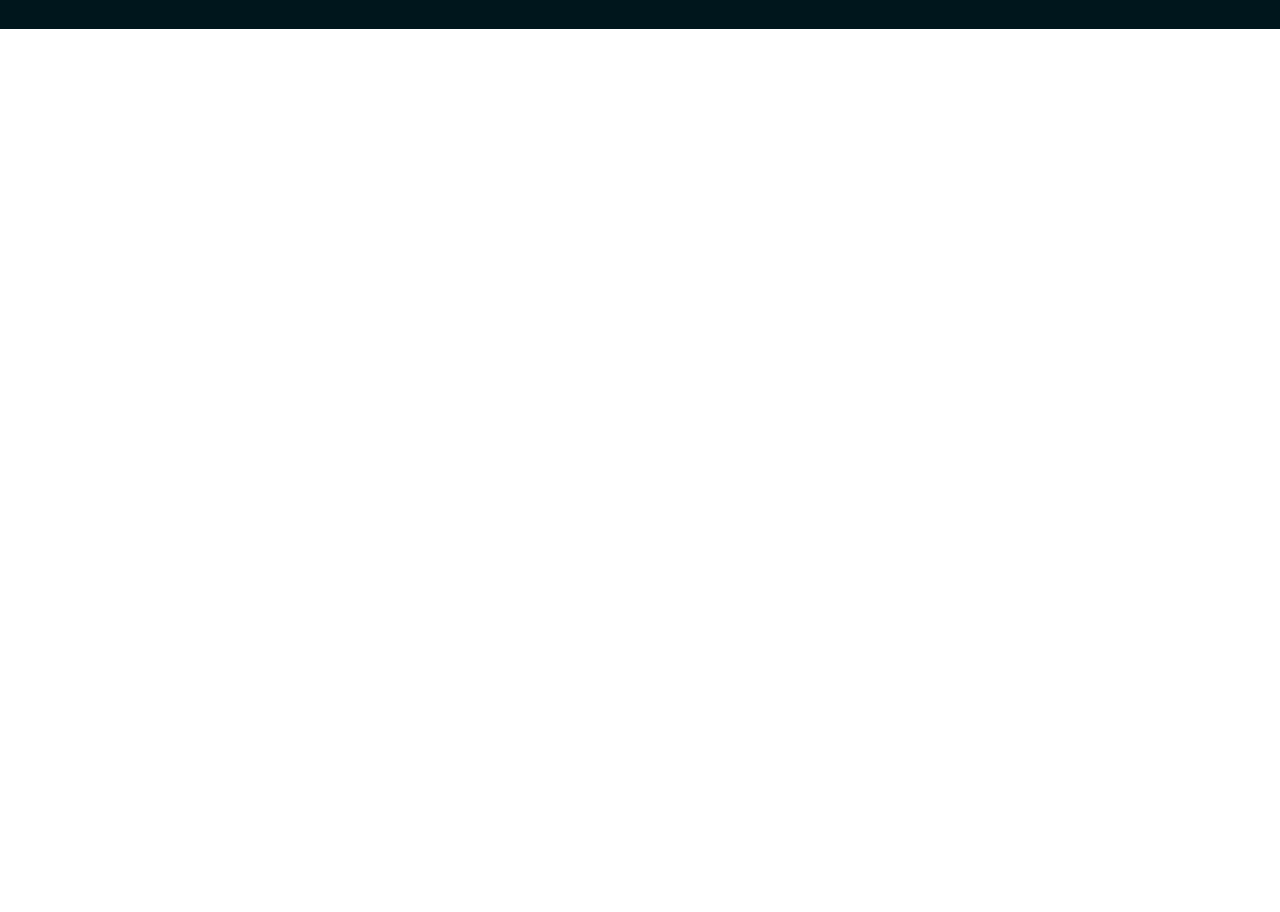
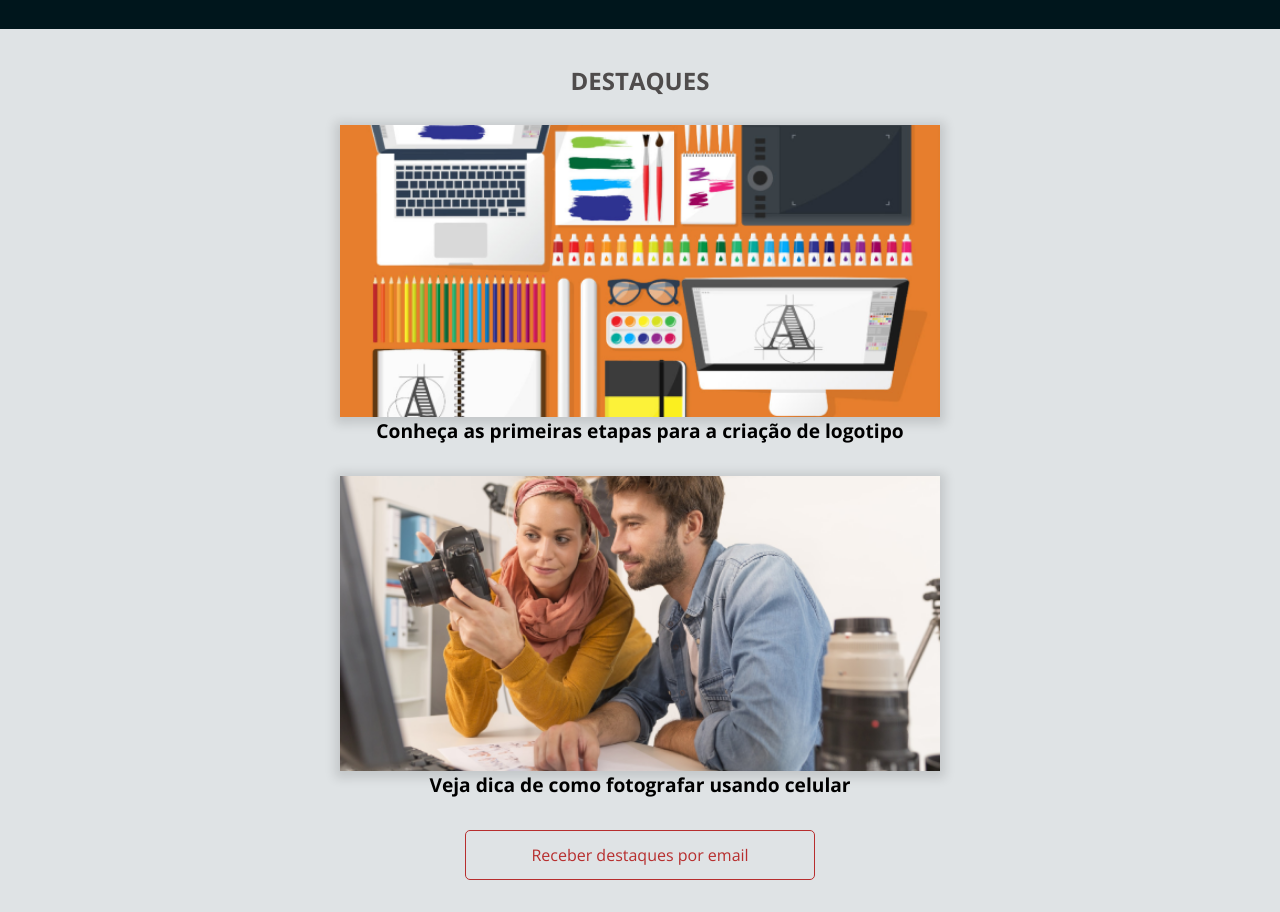
Before and after one commit to ElvisMelook/Pojeto-APP, a plain HTML site: page index.html in a window 1280 px wide. Shown: the part 380-1292 px from the top of the page. Before the commit the page ends 800 px from the top, so only its background shows below. Drawn offline with nearby package versions, Linux system fonts and the light colour scheme.

Commit message:
up apeperia destaques

```diff
--- a/css/base.css
+++ b/css/base.css
@@ -15,6 +15,7 @@
     --planos-cartao-start: #56CCF2;
     --planos-cartao-ultra: #B04CD9;
     --planos-cartao-mega: #E33B3B;
+    --montserrat:font-family:'Montserrat', sans-serif ;
 }
 
 body {
@@ -36,6 +37,6 @@ body {
     max-width: 350px;
     box-sizing: border-box;
     padding: 1rem 2rem;
-    border: 1px solid white;
+    border: 1px solid var(--branco);
     border-radius: 5px;
 }
--- a/css/cabecalho.css
+++ b/css/cabecalho.css
@@ -1,5 +1,5 @@
 .cabecalho {
-    color: #FFF;
+    color:var(--branco);
 
     width: 100%;
 
@@ -12,7 +12,7 @@
     padding-top: .75rem;
     padding-bottom: .75rem;
 
-    border-bottom: 1px solid #103D4A;
+    border-bottom: 1px solid var(--borda-cabecalho-mobile);
 
     position: absolute;
 }
--- a/css/chamada.css
+++ b/css/chamada.css
@@ -3,21 +3,20 @@
     flex-direction: column;
     align-items: center;
 
-    color: #FFF;
+    color: var(--branco);
     text-align: center;
 
-    background-color: #00161C;
+    background-color: var(--bg-chamada-mobile);
 
     padding-top: 12.25rem;
     padding-bottom: 2.5rem;
 }
 
 .chamada__titulo {
-    font-family: 'Montserrat', serif;
+    font-family: var(--montserrat);
     font-size: 2rem;
     font-weight: 700;
     text-transform: uppercase;
-
     margin-bottom: 1.5rem;
 }
 
--- /dev/null
+++ b/css/destaques.css
@@ -0,0 +1,37 @@
+.destaques{
+    background-color:var(--azul-claro) ;
+    padding-top: 2.5rem;
+    padding-bottom: 2.0rem;
+}
+.destaques__titulo{
+    color: var(--cinza-escuro);
+    font-weight: 700;
+    font-size: 1.5rem;
+    font-family: var(--montserrat);
+    text-transform: uppercase;
+    text-align: center;
+    margin-bottom: 2rem;
+}
+
+.destaques__painel{
+    display: flex;
+    flex-direction: column;
+    align-items: center;
+    margin-bottom: 2rem;
+
+}
+.destaques__painel-imagem{
+    width: 100vw;
+    max-width: 600px;
+    box-shadow: 0 2px 10px 5px #00000020;
+}
+.destaques__painel-texto{
+    font-weight: 700;
+    font-size: 1.2rem;
+    line-height: normal;
+}
+.destaques__botao{
+    color:var(--vermelho-forte);
+    border-color: var(--vermelho-forte);
+    margin:0 auto;
+}
--- a/index.html
+++ b/index.html
@@ -9,6 +9,7 @@
     <link rel="stylesheet" href="css/base.css">
     <link rel="preconnect" href="https://fonts.googleapis.com">
     <link rel="preconnect" href="https://fonts.gstatic.com" crossorigin>
+    <link rel="stylesheet" href="css/destaques.css">
     <link
         href="https://fonts.googleapis.com/css2?family=Montserrat:wght@400;700&family=Open+Sans:wght@300;400;700&display=swap"
         rel="stylesheet">
@@ -36,6 +37,26 @@
             empresas.</p>
         <a href="#" class="chamada__botao botao">Conheça os planos</a>
     </section>
+    <section class="destaques container">
+        <h2 class="destaques__titulo"> Destaques</h2>
+        <a href="#">
+            <figure class="destaques__painel">
+                <img src="img/comecando-criar-logotipo.png" alt="Painel do post sobre criação de logotipo"
+                    class="destaques__painel-imagem">
+                <figcaption class="destaques__painel-texto">Conheça as primeiras etapas para a criação de logotipo
+                </figcaption>
+            </figure>
+        </a>
+
+
+        <a href="#">
+            <figure class="destaques__painel">
+                <img src="img/dicas-fotografia.png" alt="Painel do post sobre fotografia com celular"
+                    class="destaques__painel-imagem">
+                <figcaption class="destaques__painel-texto">Veja dica de como fotografar usando celular</figcaption>
+            </figure>
+        </a><a href="#" class="destaques__botao botao">Receber destaques por email</a>
+    </section>
 </body>
 
 </html>
```
